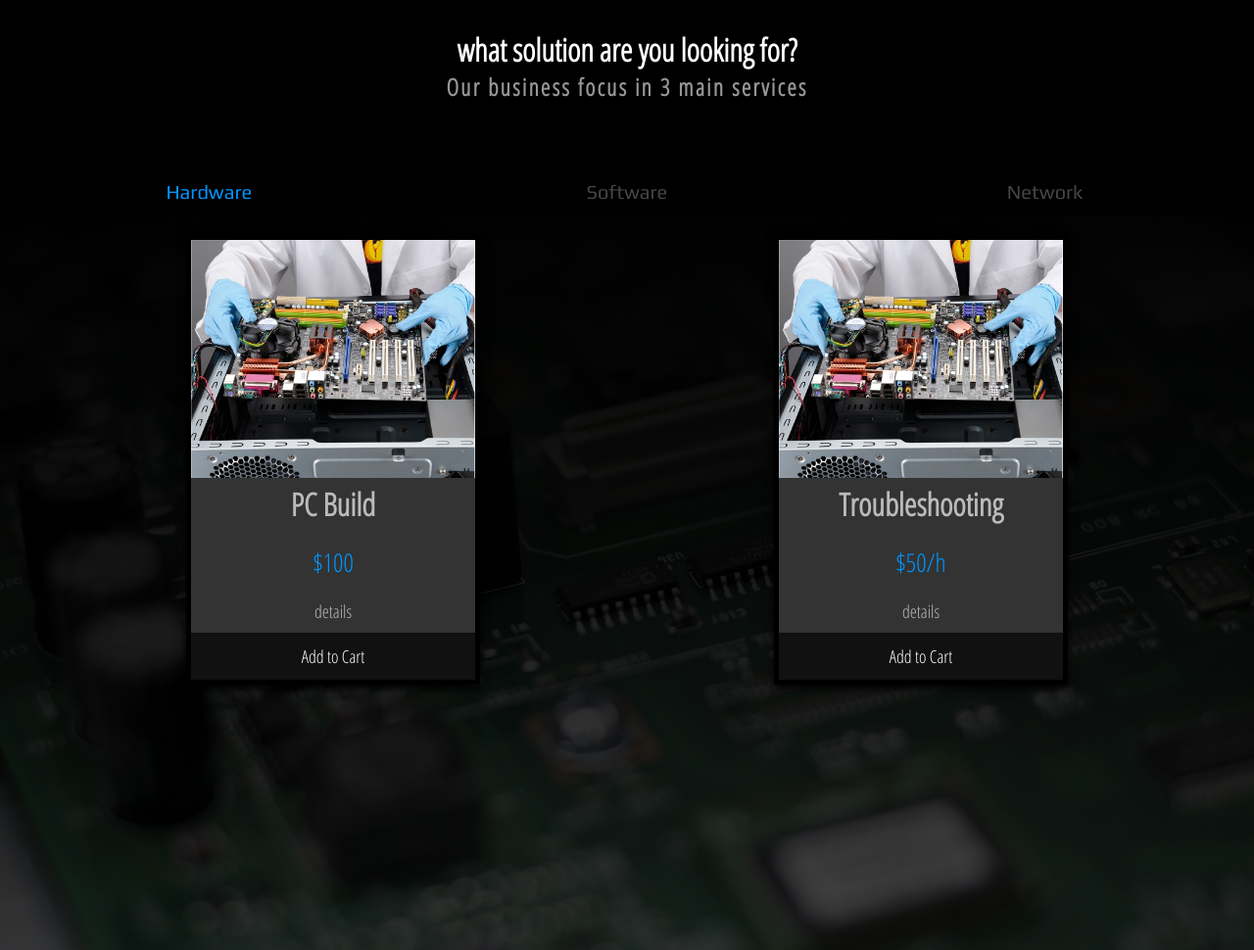
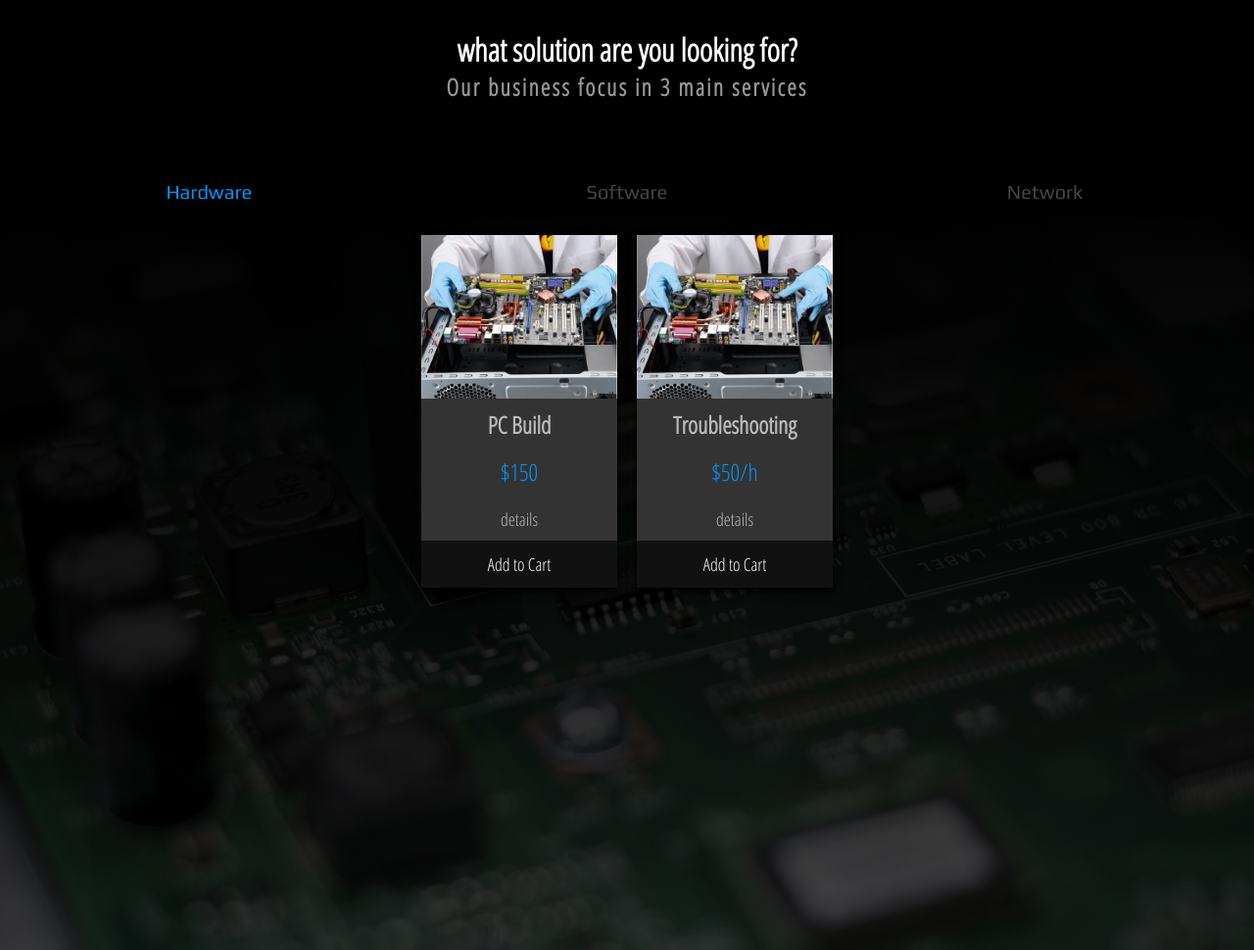
Before and after one commit to gdinarciso/gdinarciso.github.io, a PHP site: page /personalsolution/index.html in a window 1280 px wide. Shown: the part 598-1568 px from the top of the page at 98% size. Run offline with PHP 8.4, Linux system fonts and the light colour scheme; some web fonts are replaced.

Commit message:
daily update

```diff
--- a/personalsolution/index.html
+++ b/personalsolution/index.html
@@ -45,8 +45,8 @@
                 <div class="gridHardware">
                     <div class="card">
                         <img src="pc.jpg">
-                        <h1>PC Build</h1>
-                        <p class="price">$100</p>
+                        <h2>PC Build</h2>
+                        <p class="price">$150</p>
                         <p class="details" onclick="a1()">details</p>
                         <button>Add to Cart</button>
                     </div>
@@ -64,7 +64,7 @@
                     <!------------------------------------------------------------------------------->
                     <div class="card">
                         <img src="pc.jpg">
-                        <h1>Troubleshooting</h1>
+                        <h2>Troubleshooting</h2>
                         <p class="price">$50/h</p>
                         <p class="details" onclick="a2()">details</p>
                         <button>Add to Cart</button>
@@ -85,8 +85,8 @@
                 <div class="gridSoftware">
                     <div class="card">
                         <img src="pc.jpg">
-                        <h1>Operational System</h1>
-                        <p class="price">$80 each</p>
+                        <h2>Operational System</h2>
+                        <p class="price">$80</p>
                         <p class="details" onclick="a3()">details</p>
                         <button>Add to Cart</button>
                     </div>
@@ -97,8 +97,8 @@
                     <!------------------------------------------------------------------------------->
                     <div class="card">
                         <img src="pc.jpg">
-                        <h1>Servers</h1>
-                        <p class="price">$50 each</p>
+                        <h2>Servers</h2>
+                        <p class="price">$80</p>
                         <p class="details" onclick="a4()">details</p>
                         <button>Add to Cart</button>
                     </div>
@@ -109,8 +109,8 @@
                     <!------------------------------------------------------------------------------->
                     <div class="card">
                         <img src="pc.jpg">
-                        <h1>Application</h1>
-                        <p class="price">$50 each</p>
+                        <h2>Application</h2>
+                        <p class="price">$35</p>
                         <p class="details" onclick="a5()">details</p>
                         <button>Add to Cart</button>
                     </div>
@@ -129,7 +129,7 @@
                 <div class="gridNetwork">
                     <div class="card">
                         <img src="pc.jpg">
-                        <h1>Wired</h1>
+                        <h2>Wired</h2>
                         <p class="price">$ (quote)</p>
                         <p class="details" onclick="a6()">details</p>
                         <button>Add to Cart</button>
@@ -141,7 +141,7 @@
                     <!------------------------------------------------------------------------------->
                     <div class="card">
                         <img src="pc.jpg">
-                        <h1>Wireless</h1>
+                        <h2>Wireless</h2>
                         <p class="price">$ (quote)</p>
                         <p class="details" onclick="a7()">details</p>
                         <button>Add to Cart</button>
--- a/personalsolution/parallax.css
+++ b/personalsolution/parallax.css
@@ -143,36 +143,44 @@ body, html {
 
 .gridHardware, .gridNetwork {
   display: grid;
-  grid-template-columns: 50% 50%;
+  grid-template-columns: auto auto;
+  justify-content: center;
+  grid-gap: 20px;
+
 }
 .gridSoftware {
   display: grid;
-  grid-template-columns: 33.33% 33.33% 33.33%;
+  grid-template-columns: auto auto auto;
+  justify-content: center;
+  grid-gap: 20px;
 }
 
 .card {
   box-shadow: 0 4px 8px 0 rgba(0, 0, 0, 1);
-  max-width: 300px;
+  max-width: 200px;
   text-align: center;
   background-color: #333;
   color: #bbb;
-  border: rgb(0, 0, 0) solid 5px;
-  margin: auto;
 }
 
 .card img {
   width: 100%;
   height: auto;
+  min-width: 161px;
+}
+
+.card h2 {
+  padding: 5px;
 }
 
 .price {
   color: rgb(0,150,255);
-  font-size: 26px;
-  padding: 20px 0;
+  font-size: 150%;
+  padding: 10px;
 }
 
 .details {
-  padding-bottom: 10px;
+  padding: 10px;
   font-size: 18px;
 }
 
```
